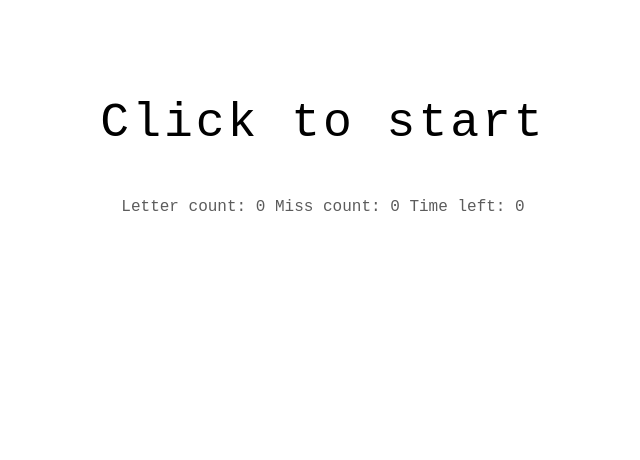
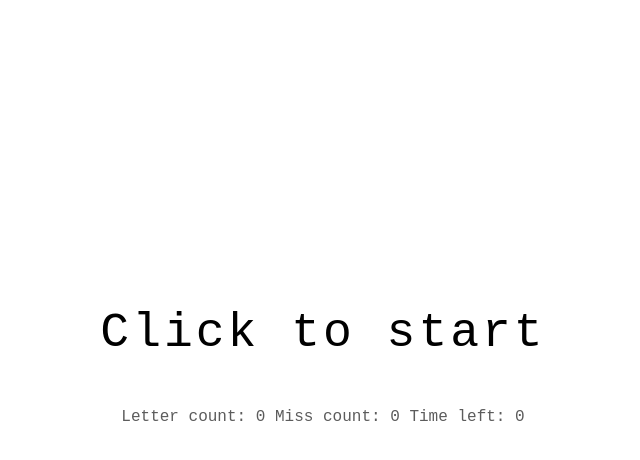
Before and after one commit to domalife/TypingGame, a plain HTML site: page index.html in a window 1280 px wide. Shown: the whole page, without its empty margins (317-957 px from the left). Drawn offline with Linux system fonts and the light colour scheme.

Commit message:
Update styles.css

```diff
--- a/css/styles.css
+++ b/css/styles.css
@@ -1,8 +1,21 @@
+html {
+  height: 100%;
+}
+
 body {
-  padding-top: 40px;
   font-family: 'Courier New', monospace;
   text-align: center;
+  height: 100%;
   cursor: pointer;
+  position: relative;
+}
+
+.container {
+  width: 100%;
+  height: 300px;
+  position: absolute;
+  top: 50%;
+  transform: translateY(-50%);
 }
 
 
```
